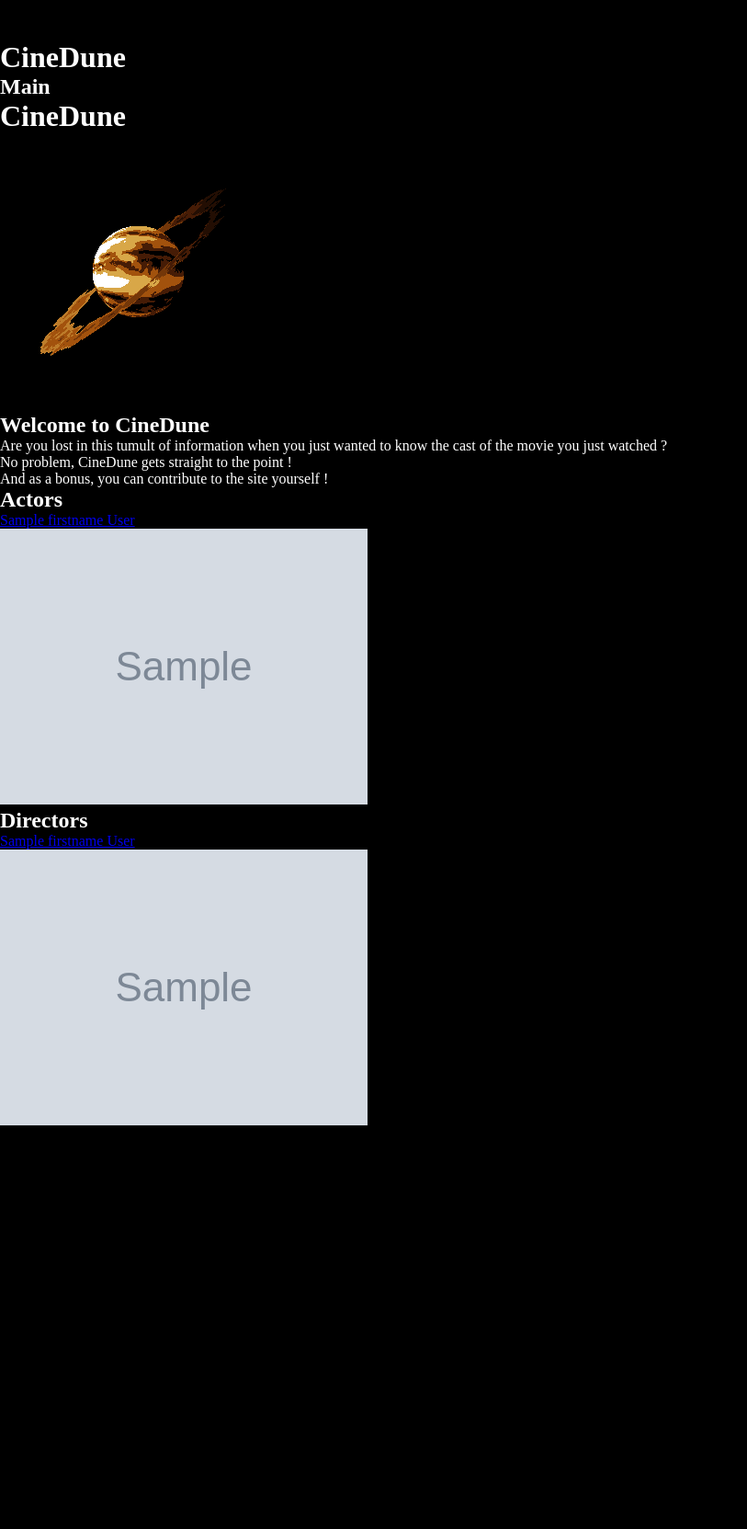
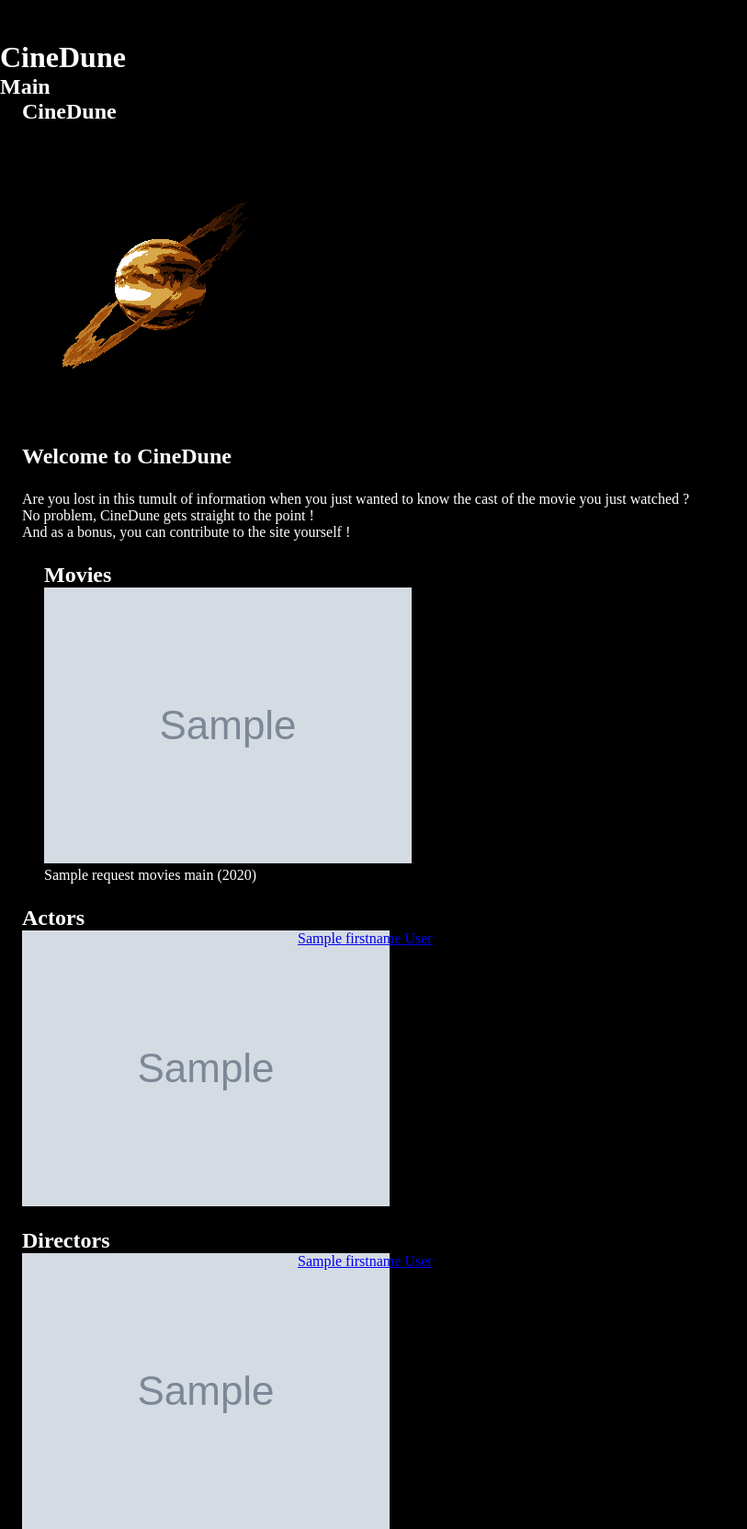
Before and after one commit to Flibouche/SQL_Cinema, a PHP site: template view/main.php in a window 1280 px wide. Shown: the part 56-1719 px from the top of the page at 92% size, without its empty margins (0-813 px from the left). Before the commit the page ends 1280 px from the top, so only its background shows below. Run offline with PHP 8.4, Linux system fonts and the light colour scheme; the template is opened without the code that fills it: most values are stand-ins (such as "Sample title", 1, 10 or a date in 2020); grey boxes marked "Sample" are stand-in pictures.

Commit message:
Add movie with multiple theme, add a swiper and doing some css.

```diff
--- a/public/css/style.css
+++ b/public/css/style.css
@@ -14,9 +14,12 @@
     --button-gradient: linear-gradient(90deg, #D9A849 1.11%, #A2520D 98.89%);
     --hypertext-underline-gradient: linear-gradient(0deg, #D9A849 0%, #A2520D 100%);
     --background-gradient: radial-gradient(131.8% 131.8% at 50% -31.8%, #D9A849 23%, #471D07 72.5%, #000000 100%);
+    --swiper-pagination-color: var(--yellow-color);
 
-    /*========== Fonts ==========*/
+    /*========== Fonts & typography ==========*/
+    /*.5rem = 8px | 1rem = 16px ...*/
     --title-font:"Dune Rise";
+    --h2-font:"Dune Rise";
     --nav-text-font: "Champagne & Limousines";
     /*========== Z Index ==========*/
     --z-tooltip: 10;
@@ -46,6 +49,10 @@
     font-family: "Dune_Rise";
     src: url('/public/fonts/Dune_Rise.ttf');
 }
+
+/* h2 {
+    font-family: var(--h2-font);
+} */
 
 ul {
     list-style: none;
@@ -125,6 +132,31 @@
 }
 
 
+/*========================== MAIN ======================*/
+
+.actor__card,
+.director__card {
+    display: grid;
+    grid-template-columns: 300px 300px 300px 300px;
+}
+
+
+
+
+
+
+
+
+
+
+
+
+
+
+
+
+
+
 /* For small devices*/
 @media screen and (min-width: 576px) {
 
--- a/view/main.php
+++ b/view/main.php
@@ -1,31 +1,62 @@
 <?php ob_start();
 ?>
+
+<section class="main section" id="main">
+    <div class="main__container container grid">
 
         <h1>CineDune</h1>
         <img src="public/img/mainPlanet.gif" alt="Logo of CineDune">
         <h2>Welcome to CineDune</h2>
         <p>Are you lost in this tumult of information when you just wanted to know the cast of the movie you just watched ?<br> No problem, CineDune gets straight to the point !<br> And as a bonus, you can contribute to the site yourself !</p>
 
+        <div class="swiper mySwiper container">
+            <h2>Movies</h2>
+            <div class="swiper-wrapper">
+                <?php
+                foreach ($requestMoviesMain->fetchAll() as $movie) {
+                ?>
+                    <div class="swiper-slide">
+                        <a href="index.php?action=moviesDetails&id=<?= $movie["idMovie"] ?>"><img src="<?= $movie["poster"] ?>" alt=""></a>
+                        <div class="movie-card__swiper">
+                            <p><?= $movie["title"] . " (" . $movie["releaseYear"] . ")" ?></p>
+                        </div>
+                    </div>
+                <?php
+                }
+                ?>
+            </div>
+            <div class="swiper-pagination"></div>
+        </div>
+
+        <div class="actors__main">
             <h2>Actors</h2>
+            <div class="actor__card">
                 <?php
                 foreach ($requestActorsMain->fetchAll() as $actor) {
                 ?>
+                    <img src="<?= $actor["picture"] ?>">
                     <a href="index.php?action=actorsDetails&id=<?= $actor["idActor"] ?>"><?= $actor["firstname"] . " " . $actor["surname"] . "<br>" ?></a>
-    <img src="<?= $actor["picture"]?>">
                 <?php
                 }
                 ?>
+            </div>
+        </div>
 
+        <div class="directors__main">
             <h2>Directors</h2>
+            <div class="director__card">
                 <?php
                 foreach ($requestDirectorsMain->fetchAll() as $director) {
                 ?>
+                    <img src="<?= $director["picture"] ?>">
                     <a href="index.php?action=directorsDetails&id=<?= $director["idDirector"] ?>"><?= $director["firstname"] . " " . $director["surname"] . "<br>" ?></a>
-    <img src="<?= $director["picture"]?>">
                 <?php
                 }
                 ?>
-
+            </div>
+        </div>
+    </div>
+</section>
 
 <?php
 
--- a/view/template.php
+++ b/view/template.php
@@ -12,7 +12,7 @@
     <link rel="stylesheet" href="https://cdn.jsdelivr.net/npm/swiper@11/swiper-bundle.min.css" />
 
     <!-- ========================== CSS =======================-->
-    <link rel="stylesheet" href="public/css/style.css"/>
+    <link rel="stylesheet" href="public/css/style.css" />
 
     <title><?= $title ?></title>
 </head>
@@ -71,6 +71,18 @@
 
     <!--========================== SWIPER ==========================-->
     <script src="https://cdn.jsdelivr.net/npm/swiper@11/swiper-bundle.min.js"></script>
+    <script>
+        var swiper = new Swiper(".mySwiper", {
+            slidesPerView: 3,
+            spaceBetween: 30,
+            freeMode: true,
+            pagination: {
+                el: ".swiper-pagination",
+                clickable: true,
+            },
+        });
+        </script>
+
 </body>
 
 </html>
```
Also changed, not shown: controller/MainController.php (+8 -0 lines), controller/MovieController.php (+23 -9 lines), view/movies/addMovie.php (+3 -5 lines). Lines whose indentation alone changed are shown as unchanged.
